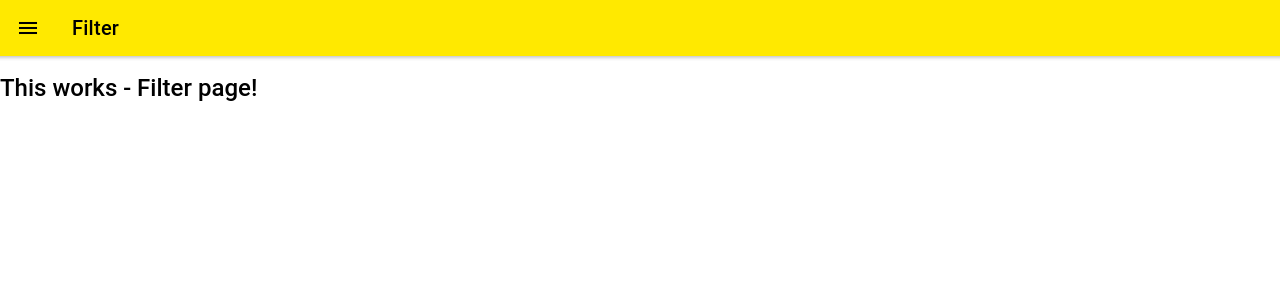
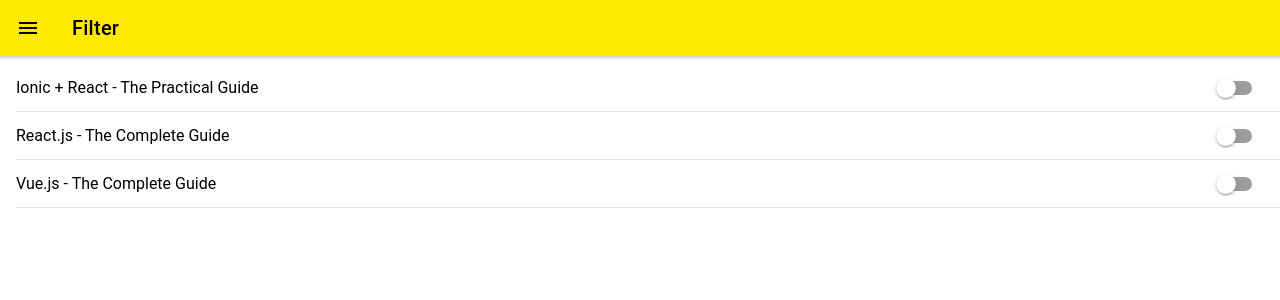
Before and after one commit to md-riaz/ionic-goal, a React (Create React App) app: page /filter in a window 1280 px wide. Shown: the top 300 px of the page. Built offline with nearby package versions, Linux system fonts and the light colour scheme.

Commit message:
added toggles for filtering

```diff
--- a/src/components/AddCourseModal.tsx
+++ b/src/components/AddCourseModal.tsx
@@ -39,12 +39,13 @@
                <IonRow>
                   <IonCol>
                      <IonItem>
-                        <IonLabel>Enrollment Date</IonLabel>
                         <IonDatetime
                            firstDayOfWeek={1}
                            locale='en-US'
                            presentation='date'
-                        />
+                        >
+                           <IonLabel slot='title'>Enrollment Date</IonLabel>
+                        </IonDatetime>
                      </IonItem>
                   </IonCol>
                </IonRow>
--- a/src/pages/Filter.tsx
+++ b/src/pages/Filter.tsx
@@ -2,14 +2,23 @@
    IonButtons,
    IonContent,
    IonHeader,
+   IonItem,
+   IonLabel,
+   IonList,
    IonMenuButton,
    IonPage,
    IonTitle,
+   IonToggle,
    IonToolbar,
 } from '@ionic/react';
 import React from 'react';
+import { COURSE_DATA } from './Courses';
 
 export const Filter: React.FC<{}> = () => {
+   const courseFilterChangeHandler = (event: CustomEvent) => {
+      console.log(event);
+   };
+
    return (
       <IonPage>
          <IonHeader>
@@ -21,7 +30,17 @@
             </IonToolbar>
          </IonHeader>
          <IonContent>
-            <h2>This works - Filter page!</h2>
+            <IonList>
+               {COURSE_DATA.map((course) => (
+                  <IonItem key={course.id}>
+                     <IonLabel>{course.title}</IonLabel>
+                     <IonToggle
+                        value={course.id}
+                        onIonChange={courseFilterChangeHandler}
+                     />
+                  </IonItem>
+               ))}
+            </IonList>
          </IonContent>
       </IonPage>
    );
```
